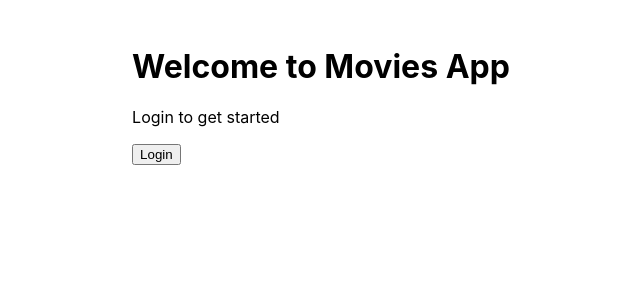
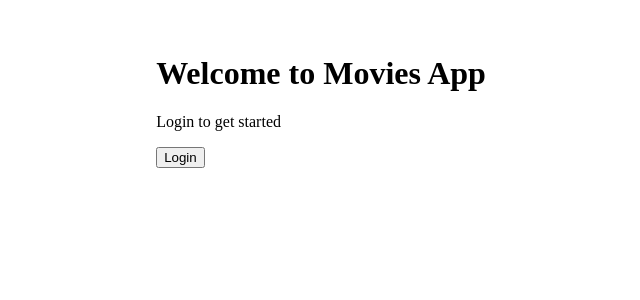
Before and after one commit to ronan-f/omdb-nextjs-test, a Next.js app: page /login in a window 1280 px wide. Shown: the top 300 px of the page, without its empty margins (319-959 px from the left). Built offline with nearby package versions, Linux system fonts and the light colour scheme.

Commit message:
Added theme provider for app

```diff
--- a/pages/_app.js
+++ b/pages/_app.js
@@ -1,10 +1,15 @@
-import "../styles/globals.css"
-import { UserProvider } from "@auth0/nextjs-auth0"
+import { UserProvider } from "@auth0/nextjs-auth0";
+import { createMuiTheme, ThemeProvider } from '@material-ui/core/styles';
+import appTheme from '../styles/theme';
+
+const theme = createMuiTheme(appTheme);
 
 export default function App({ Component, pageProps }) {
     return (
         <UserProvider>
-            <Component {...pageProps} />
+            <ThemeProvider theme={theme}>
+                <Component {...pageProps} />
+            </ThemeProvider>
         </UserProvider>
     )
 }
--- /dev/null
+++ b/styles/theme.js
@@ -0,0 +1,13 @@
+const theme = {
+  palette: {
+    primary: {
+      main: '#829f9d',
+      contrast: '#ffffff',
+    },
+    secondary: {
+      main: '#19857b',
+    },
+  },
+};
+
+export default theme;
```
